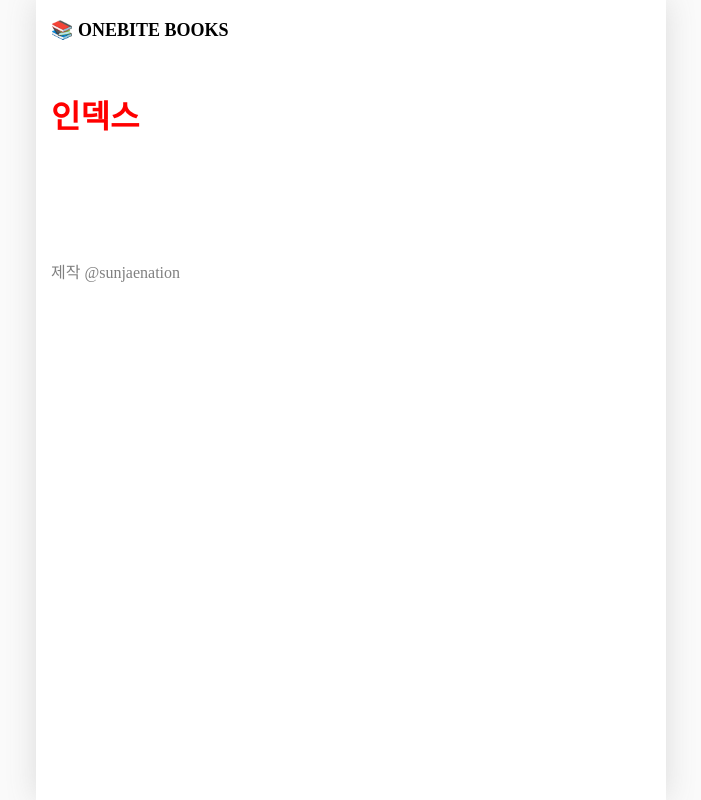
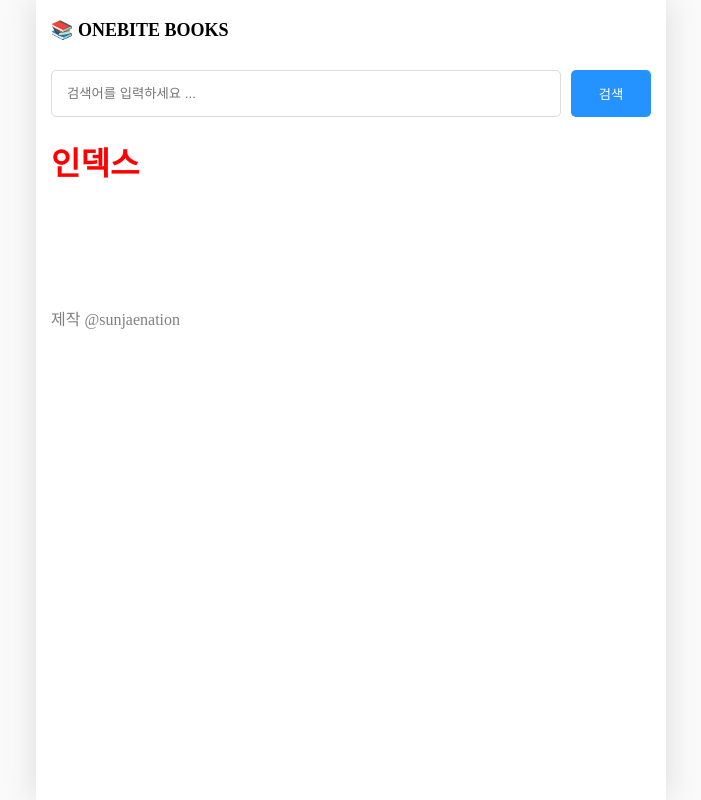
Before and after one commit to sunjae0902/onebite-next, a Next.js app in the folder section02/: page / in a window 1280 px wide. Shown: the whole page, without its empty margins (289-990 px from the left). Built offline with nearby package versions, Linux system fonts and the light colour scheme.

Commit message:
update: 페이지 디자인

```diff
--- /dev/null
+++ b/section02/src/components/searchable-layout.module.css
@@ -0,0 +1,22 @@
+.searchable_container {
+    display: flex;
+    gap: 10px;
+    margin-bottom: 20px;
+}
+
+.searchable_container > input {
+    flex: 1;
+    padding: 15px;
+    border-radius: 5px;
+    border: 1px solid rgb(220, 220, 220);
+}
+
+.searchable_container > button {
+    width: 80px;
+    border-radius: 5px;
+    border: none;
+    background-color: rgb(37, 147, 255);
+    color: white;
+    cursor: pointer;
+
+}
--- /dev/null
+++ b/section02/src/components/searchable-layout.tsx
@@ -0,0 +1,41 @@
+import { useRouter } from "next/router";
+import { ReactNode, useEffect, useState } from "react";
+import style from './searchable-layout.module.css';
+
+export default function SearchableLayout({ children }: { children: ReactNode; }) {
+    const router = useRouter();
+    const q = router.query.q as string;
+
+    const [search, setSearch] = useState('');
+    const onChangeSearch = (e: React.ChangeEvent<HTMLInputElement>) => {
+        setSearch(e.target.value);
+    };
+    const onSubmit = () => {
+        if (!search || q === search) return;
+        router.push(`/search?q=${search}`);
+    };
+    const onKeyDown = (e: React.KeyboardEvent<HTMLInputElement>) => {
+        if (e.key === "Enter") {
+            onSubmit();
+        }
+    }
+
+    useEffect(() => {
+        setSearch(q || "");
+    }, [q])
+
+    return (
+        <div>
+            <div className={style.searchable_container}>
+                <input
+                    value={search}
+                    onChange={onChangeSearch}
+                    onKeyDown={onKeyDown}
+                    placeholder="검색어를 입력하세요 ..."></input>
+                <button onClick={onSubmit}>검색</button>
+            </div>
+            { children }
+        </div>
+
+  );
+}
--- a/section02/src/pages/_app.tsx
+++ b/section02/src/pages/_app.tsx
@@ -1,10 +1,21 @@
 import GlobalLayout from '@/components/global-layout';
 import '@/styles/globals.css';
+import { NextPage } from 'next';
 import { AppProps } from 'next/app';
-export default function App({ Component, pageProps }: AppProps) {
-  return (
+import { ReactNode } from 'react';
+
+type NextPageWithLayout = NextPage & {
+  getLayout?: (page: ReactNode) => ReactNode; // 옵셔널 타입으로 선언
+};
+
+export default function App({ Component, pageProps }: AppProps & { Component: NextPageWithLayout; }) { // Component 타입 확장
+  const getLayout = Component.getLayout ?? ((page: ReactNode) => page); // search bar를 사용하지 않는 페이지의 경우 그냥 page 리턴
+
+  return ( // 전체 페이지에 적용할 글로벌 레이아웃
     <GlobalLayout>
-      <Component {...pageProps}></Component>
+      {
+        getLayout(< Component {...pageProps}></Component>) // 함수 호출
+      }
     </GlobalLayout>
   );
 }
--- a/section02/src/pages/index.tsx
+++ b/section02/src/pages/index.tsx
@@ -1,5 +1,11 @@
+import SearchableLayout from '@/components/searchable-layout';
 import style from './index.module.css';
+import { ReactNode } from 'react';
 
 export default function Home() {
   return <h1 className={style.h1}>인덱스</h1>;
 }
+
+Home.getLayout = (page: ReactNode) => { // 객체에 메서드 추가
+  return <SearchableLayout>{page}</SearchableLayout>;
+}
--- a/section02/src/styles/globals.css
+++ b/section02/src/styles/globals.css
@@ -1,4 +1,4 @@
-html,
+html, /* React component 밖의 요소이므로 따로 관리*/
 body {
     margin: 0px;
     padding: 0px;
```
Also changed, not shown: section02/src/pages/search/index.tsx (+7 -1 lines).
